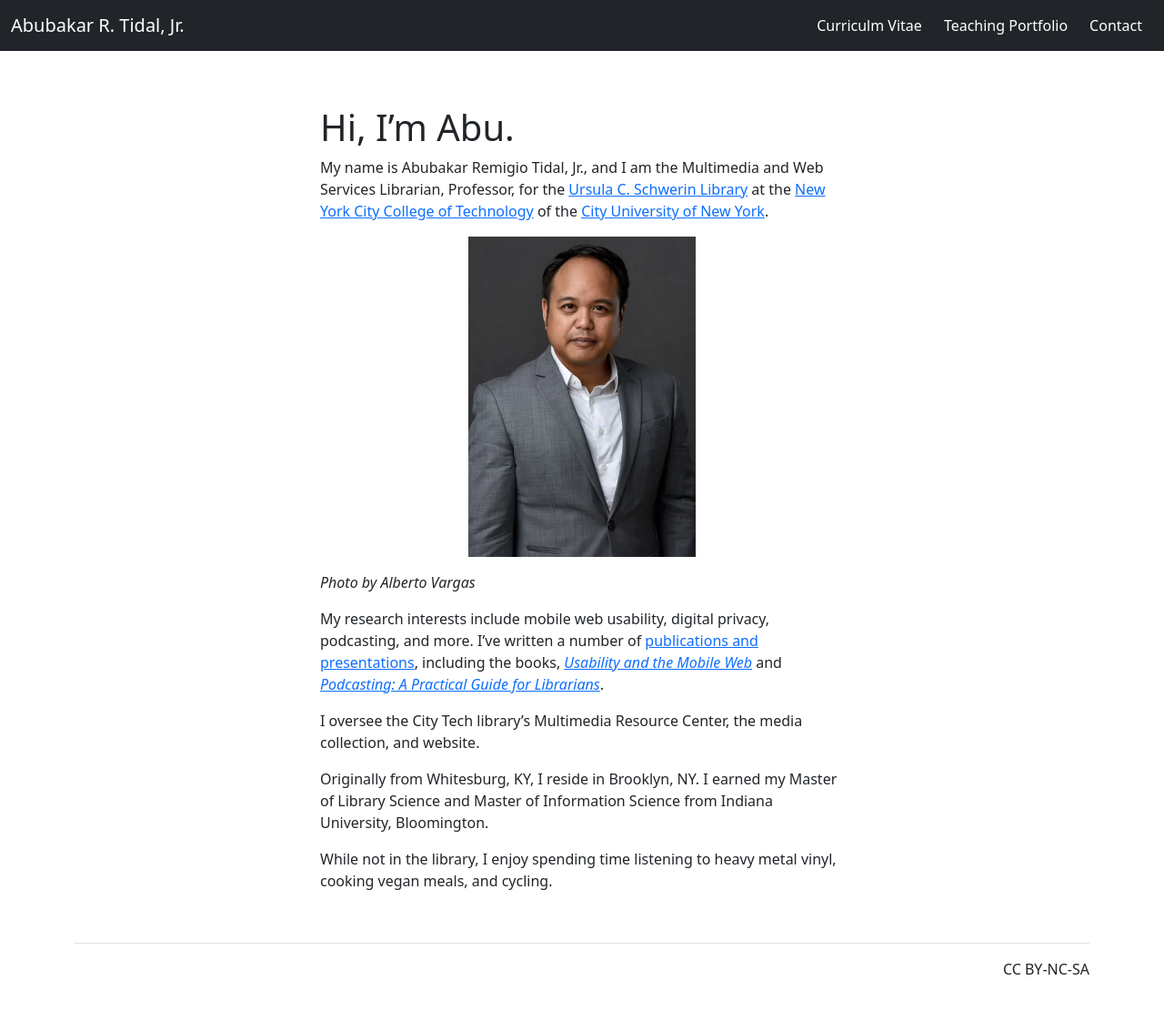
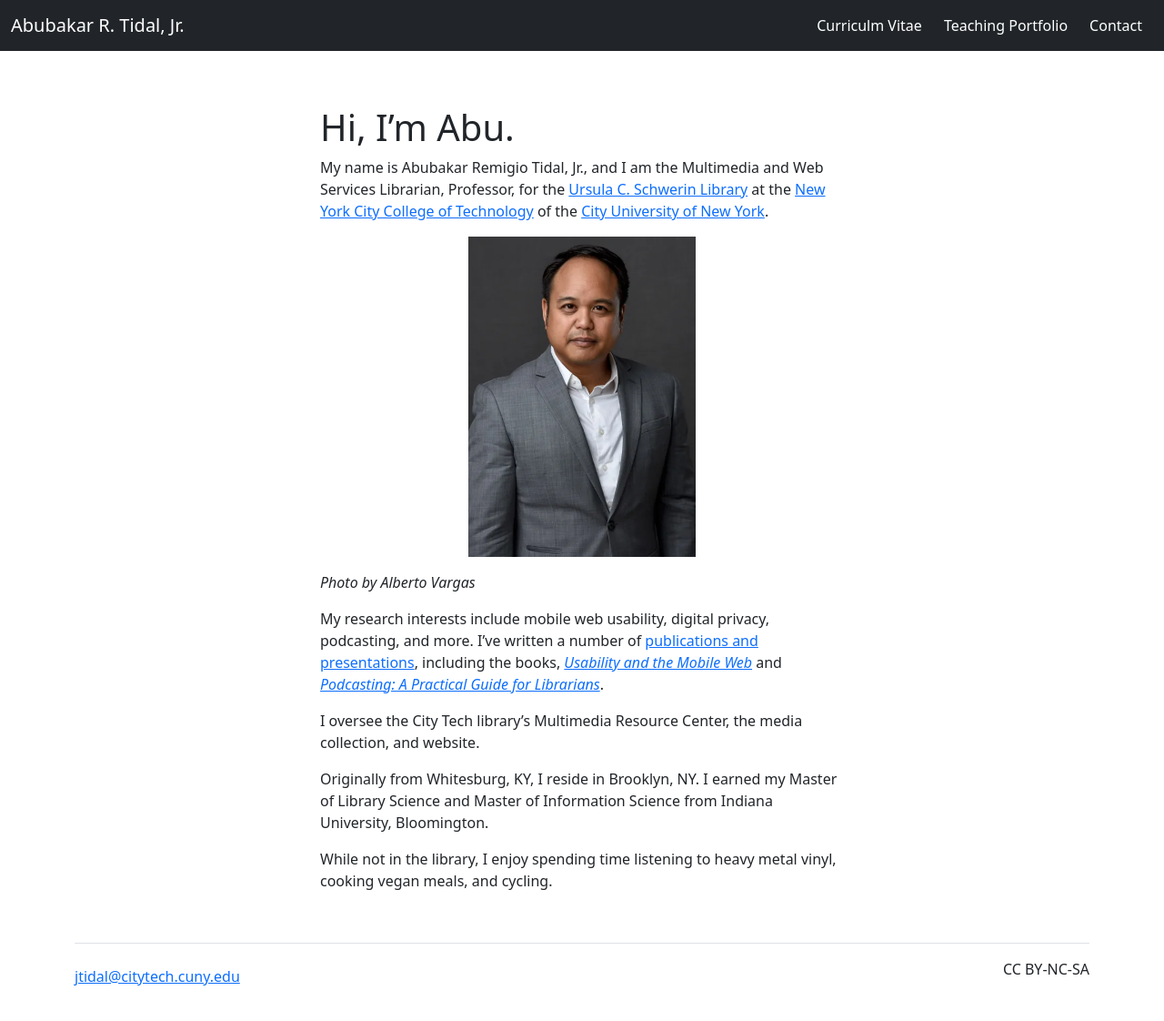
Before and after one commit to KentuckyFriedTofu/KentuckyFriedTofu.github.io, a Jekyll site: the page built from index.md, in a window 1280 px wide and 1133 px high. Shown: the top 1122 px of the window at 91% size. Built offline with Jekyll 4.4.1, drawn with Linux system fonts in a browser that asks for light colours.

Commit message:
Update footer.html

```diff
--- a/_includes/footer.html
+++ b/_includes/footer.html
@@ -1,6 +1,7 @@
 <footer>
   <div class="container">
   <footer class="d-flex flex-wrap justify-content-between align-items-center py-3 my-4 border-top">
+   <a href="mailto:jtidal@citytech.cuny.edu">jtidal@citytech.cuny.edu</a>
     <div class="col-md-4 d-flex align-items-center">
       <a href="/" class="mb-3 me-2 mb-md-0 text-muted text-decoration-none lh-1">
         <!--<svg class="bi" width="30" height="24"><use xlink:href="#bootstrap"/></svg>-->
```
